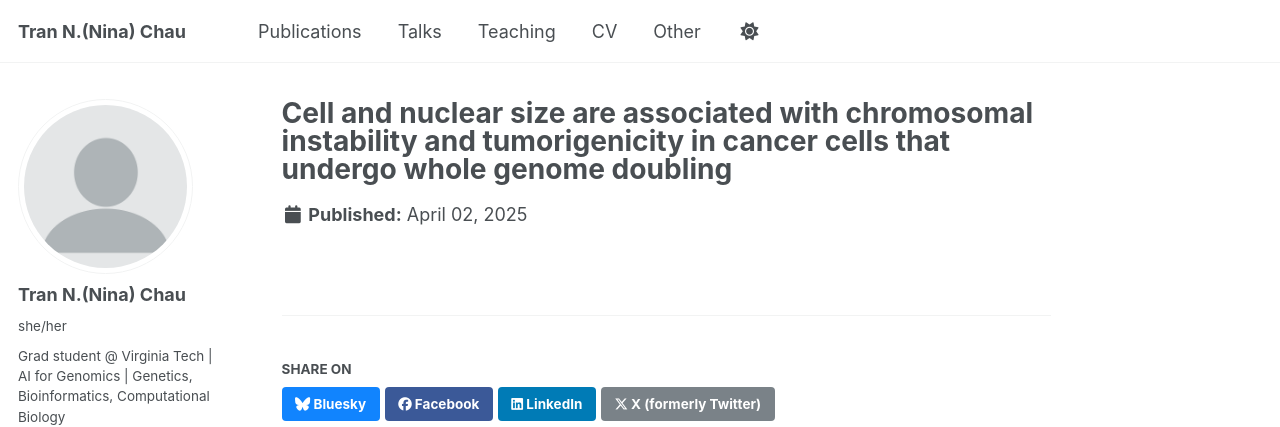
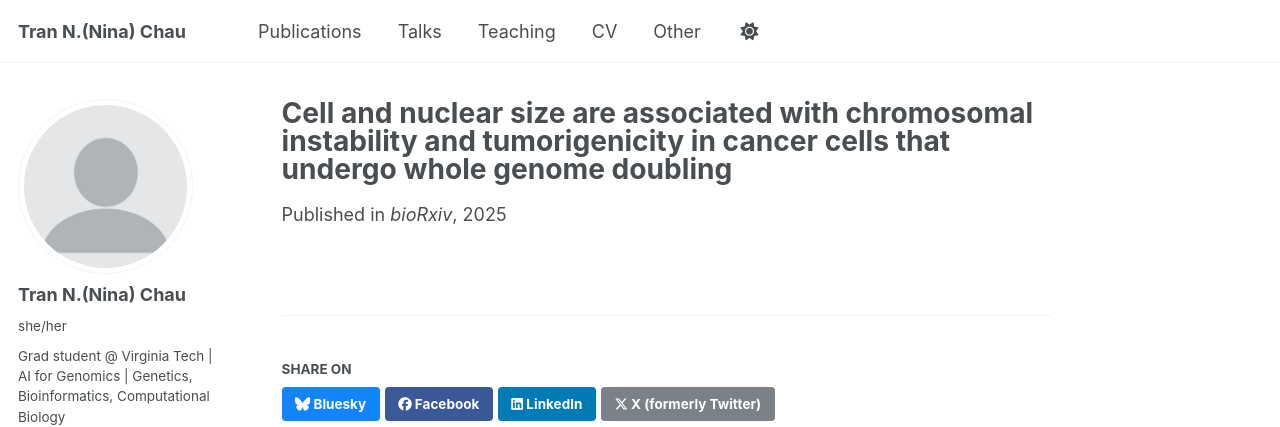
Before and after one commit to ct-tranchau/ct-tranchau.github.io, a Jekyll site: the page built from _publications/cell-nuclear-size-wgd-cancer.md, in a window 1280 px wide. Shown: the top 427 px of the page. Built offline with Jekyll 4.4.1, drawn with Linux system fonts in a browser that asks for light colours; some web fonts are replaced; a script that is not in the unit is left out; part of the change alters nothing that is shown.

Commit message:
Update cell-nuclear-size-wgd-cancer.md

```diff
--- a/_publications/cell-nuclear-size-wgd-cancer.md
+++ b/_publications/cell-nuclear-size-wgd-cancer.md
@@ -1,10 +1,10 @@
 ---
 title: "Cell and nuclear size are associated with chromosomal instability and tumorigenicity in cancer cells that undergo whole genome doubling"
 collection: publications
-permalink: /publications/cell-nuclear-size-wgd-cancer
+permalink: /publication/cell-nuclear-size-wgd-cancer
 excerpt: "This study shows that following whole genome doubling (WGD) in cancer cells, variations in cell and nuclear size influence chromosomal instability, tumorigenicity, and patient survival, with smaller tetraploid cells exhibiting greater fitness and tumor-forming potential."
 date: 2025-04-02
 authors: "Mathew Bloomfield, Sydney Huth, Daniella McCausland, Ron Saad, Nazia Bano, Tran Chau, Megan Sweet, Nicolaas Baudoin, Andrew McCaffrey, Kai Fluet, Eva M Schmelz, Uri Ben-David, Daniela Cimini"
-publication: "bioRxiv"
-doi: "https://www.biorxiv.org/content/10.1101/2025.03.28.645986v1.full"
+venue: "bioRxiv"
+paperurl: "https://www.biorxiv.org/content/10.1101/2025.03.28.645986v1.full"
 ---
```
